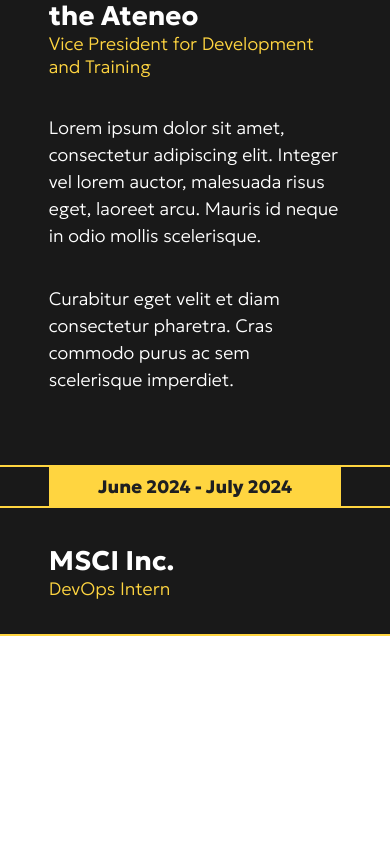
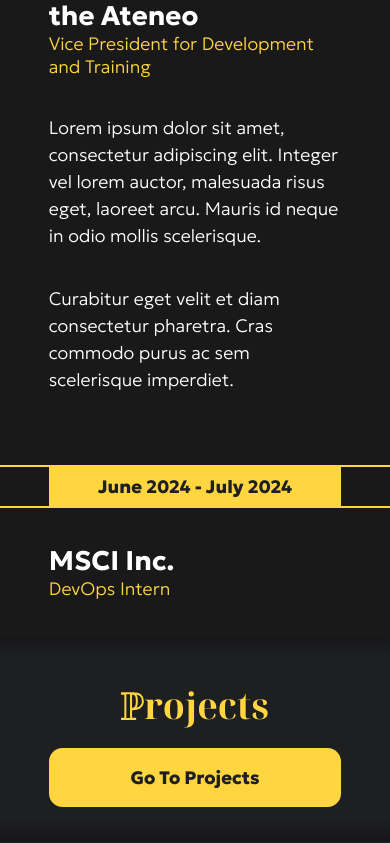
Before and after one commit to Alvallesteros/Alvallesteros, a React (Create React App) app: page / in a window 390 px wide. Shown: the part 2208-3051 px from the top of the page. Before the commit the page ends 2844 px from the top, so only its background shows below. Built offline with nearby package versions, Linux system fonts and the light colour scheme.

Commit message:
responsive projects

```diff
--- a/src/App.js
+++ b/src/App.js
@@ -17,6 +17,7 @@
         <AboutMe />
         <Skills />
         <Experiences />
+        <Projects />
       </div>
     </div>
   );
--- a/src/components/about-me.js
+++ b/src/components/about-me.js
@@ -1,6 +1,5 @@
 import React, { useEffect, useState} from 'react';
 import styles from '../styles/about-me.module.css';
-import common from '../styles/common.module.css';
 
 function AboutMe() {
     const [isTablet, setTablet] = useState(window.innerWidth > 768);
@@ -42,9 +41,9 @@
                 </div>
             </div>
         )}
-        <div className={common.background}>
-            <div className={common.gradient}></div>
-            <div className={common.gradient} style={{transform: "rotate(180deg)"}}></div>
+        <div className='background'>
+            <div className='gradient'></div>
+            <div className='gradient' style={{transform: "rotate(180deg)"}}></div>
         </div>
       </div>
     );
--- a/src/components/contact-me.js
+++ b/src/components/contact-me.js
@@ -1,13 +1,12 @@
 import React from 'react';
 import styles from '../styles/contact.module.css';
-import common from '../styles/common.module.css';
 import { FontAwesomeIcon } from '@fortawesome/react-fontawesome'
 import { faPhone, faEnvelope } from "@fortawesome/free-solid-svg-icons"
 
 function ContactMe() {
     return (
         <div className={styles.container}>
-            <div className={common.titleText}>
+            <div>
                 <span>C</span>ontact Me
             </div>
             <div className={styles.detailsContainer}>
--- a/src/components/experiences.js
+++ b/src/components/experiences.js
@@ -122,7 +122,6 @@
                 isTablet={isTablet}
                 isDesktop={isDesktop}
             />
-            <div className='divider' style={{top: 'auto', bottom: '0', right: (isDesktop | isTablet) ? '0':null}}></div>
         </div>
     );
 }
--- a/src/components/projects.js
+++ b/src/components/projects.js
@@ -1,24 +1,36 @@
-import React from 'react';
-import styles from '../styles/projects.module.css'
-import common from '../styles/common.module.css'
+import React, { useEffect, useState } from 'react';
 
 function Projects() {
+    const [isTablet, setTablet] = useState(window.innerWidth > 767);
+    const [isDesktop, setDesktop] = useState(window.innerWidth > 1023);
+
+    const updateMedia = () => {
+        setTablet(window.innerWidth > 767);
+        setDesktop(window.innerWidth > 1023);
+    };
+
+    useEffect(() => {
+        window.addEventListener("resize", updateMedia);
+        return () => window.removeEventListener("resize", updateMedia);
+    });
+
     return (
-        <div className={styles.container}>
-            <div className={styles.titleContainer}>
-                <div className={common.titleText}
-                    style={{
-                        fontSize: '6em'
-                }}>
-                    <span>P</span>rojects
+        <div className='container' style={{marginTop: '0', marginBottom: '0', position: 'relative'}}>
+            <div className='row vcenter'>
+                <div className='hspacer-5'></div>
+                <div className={'col-s-3 col-md-2 col-l-2 offset-l-1 col-3 offset-1 ' + ((isTablet | isDesktop) ? null: 'real-center')} style={{padding: '0'}}>
+                    <span className='header-3 title-design '>
+                        <span>P</span>rojects
+                    </span>
                 </div>
+                <div className='col-s-3 col-md-2 offset-md-2 col-l-2 offset-l-2 col-3 offset-4 button-yellow real-center'>
+                    Go To Projects
+                </div>
+                <div className='hspacer-5'></div>
             </div>
-            <div className={styles.button}>
-                <span>Go to Projects</span>
-            </div>
-            <div className={common.background}>
-                <div className={common.gradient}></div>
-                <div className={common.gradient} style={{transform: "rotate(180deg)"}}></div>
+            <div className='background'>
+                <div className='gradient'></div>
+                <div className='gradient' style={{transform: "rotate(180deg)"}}></div>
             </div>
         </div>
     );
--- a/src/index.css
+++ b/src/index.css
@@ -304,3 +304,31 @@
   width: 1.5rem;
   margin-top: 0.25rem;
 }
+
+.background {
+  height: 100%;
+  width: 150vw;
+  background-color: var(--dark-gray);
+  margin-left: -25vw;
+  z-index: 1;
+  position: absolute;
+  display: flex;
+  flex-direction: column;
+  justify-content: space-between;
+  top: 0;
+}
+
+.gradient {
+  height: 15%;
+  width: 100%;
+  background: linear-gradient(180deg, rgba(15, 15, 15, 0.5) 0%, rgba(30, 31, 33, 0) 75%);
+}
+
+.button-yellow {
+  background-color: var(--yellow);
+  border-radius: 0.75rem;
+  padding: 1rem 0;
+  color: var(--dark-gray);
+  font-weight: 800;
+  font-size: 1rem;
+}
--- a/src/styles/common.module.css
+++ /dev/null
@@ -1,30 +0,0 @@
-.lefthandContainer {
-    width: 6vw;
-    height: 100%;
-    display: flex;
-    margin-left: auto;
-    flex-direction: column;
-    align-items: center;
-    position: absolute;
-    z-index: 2;
-    right: 0;
-}
-
-.background {
-    height: 100%;
-    width: 150vw;
-    background-color: var(--dark-gray);
-    margin-left: -25vw;
-    z-index: 1;
-    position: absolute;
-    display: flex;
-    flex-direction: column;
-    justify-content: space-between;
-    top: 0;
-}
-
-.gradient {
-    height: 15%;
-    width: 100%;
-    background: linear-gradient(180deg, rgba(15, 15, 15, 0.5) 0%, rgba(30, 31, 33, 0) 75%);
-}
--- a/src/styles/projects.module.css
+++ /dev/null
@@ -1,36 +0,0 @@
-.container {
-    height: 40vh;
-    width: 100%;
-    overflow: visible;
-    position: relative;
-    display: flex;
-    align-items: center;
-}
-
-.titleContainer {
-    position: absolute;
-    margin-left: 7vw;
-    width: 34vw;
-    z-index: 2;
-}
-
-.button {
-    width: 20vw;
-    height: 8vh;
-    background-color: var(--yellow);
-    z-index: 2;
-    position: absolute;
-    right: 0;
-    margin-right: 7vw;
-    display: flex;
-    align-items: center;
-    justify-content: center;
-    border-radius: 15px;
-}
-
-.button span {
-    font-family: var(--text-font);
-    font-weight: 700;
-    color: var(--bg-gray);
-    font-size: 1.5em;
-}
```
